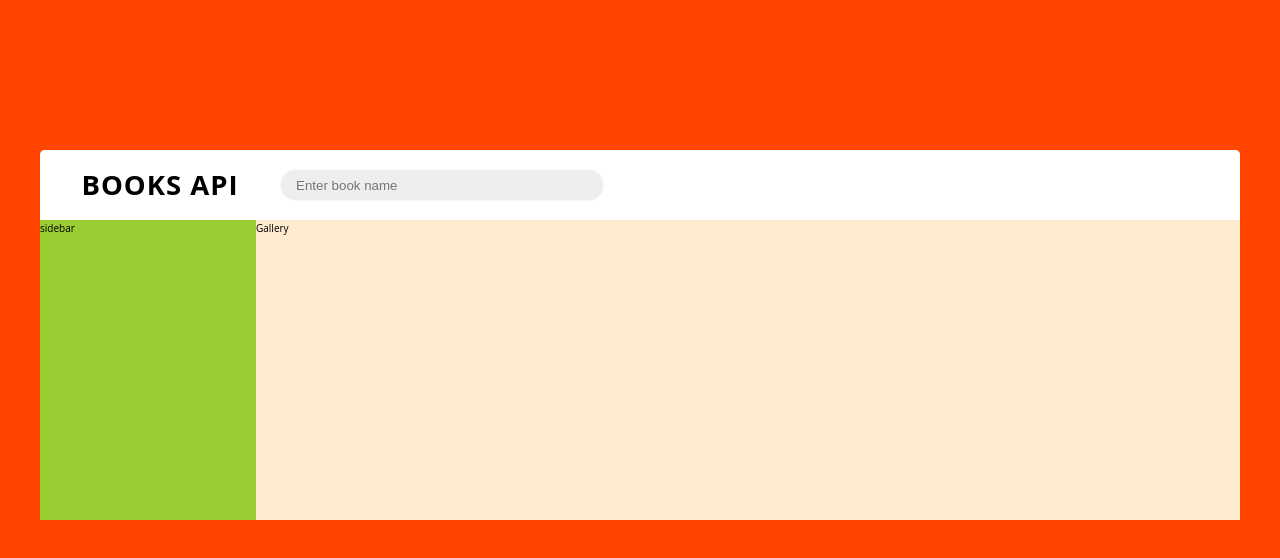
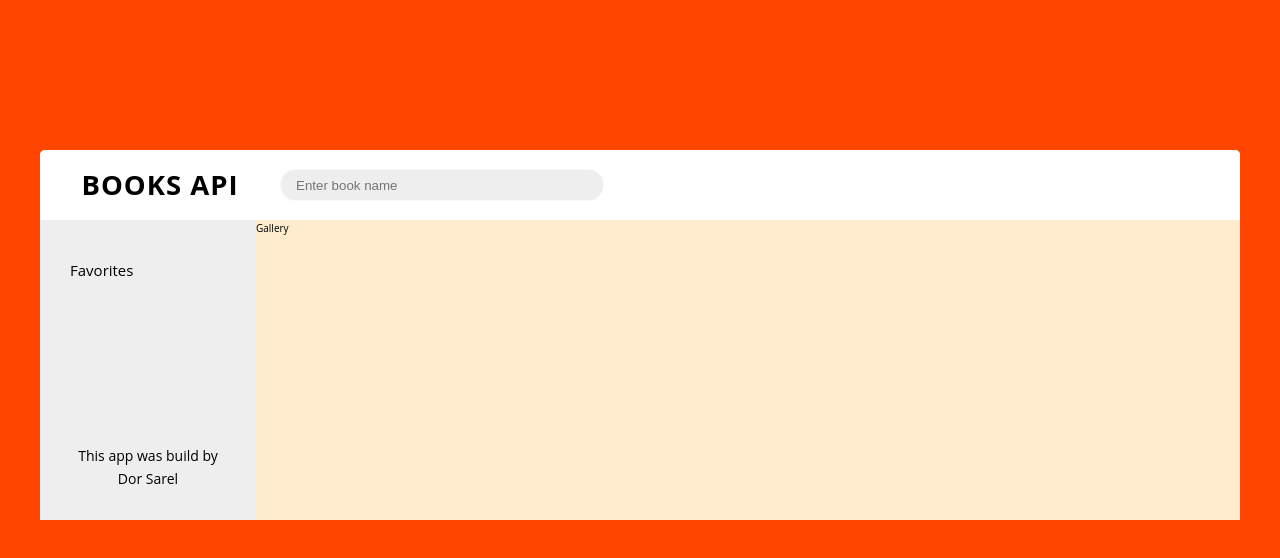
Before and after one commit to DorSarel/BookApi_React, a React (Create React App) app: page / in a window 1280 px wide. Shown: the top 558 px of the page. Built offline with nearby package versions, Linux system fonts and the light colour scheme.

Commit message:
Build Sidebar componenet & basic layout style

```diff
--- a/src/App.js
+++ b/src/App.js
@@ -1,14 +1,15 @@
 import React, { Component } from 'react';
 import { Layout } from './container/Layout';
 import { Header } from './components/Header';
+import { Sidebar } from './components/Sidebar';
 
 export class App extends Component {
   render() {
     return (
-      <Layout>
+      <Layout name='content'>
         <Header />
         <main className='content'>
-          <nav className='sidebar'>sidebar</nav>
+          <Sidebar />
           <div className='gallery'>Gallery</div>
         </main>
       </Layout>
--- /dev/null
+++ b/src/components/Sidebar/index.js
@@ -0,0 +1,15 @@
+import React from 'react';
+import './style.scss';
+
+export const Sidebar = () => (
+  <nav className='sidebar'>
+    <ul className='sidebar__list'>
+      <li className='sidebar__item'>
+        <a href='#' className='sidebar__link'>
+          Favorites
+        </a>
+      </li>
+    </ul>
+    <p className='copyright'>This app was build by Dor Sarel</p>
+  </nav>
+);
--- /dev/null
+++ b/src/components/Sidebar/style.scss
@@ -0,0 +1,48 @@
+.sidebar {
+  flex: 0 0 18%;
+  display: flex;
+  flex-direction: column;
+  justify-content: space-between;
+
+  &__list {
+    margin-top: 2.25rem;
+    list-style: none;
+  }
+
+  &__item {
+    position: relative;
+  }
+
+  &__item::after {
+    content: '';
+    position: absolute;
+    bottom: 0;
+    left: 0;
+    width: 100%;
+    height: 3px;
+    background-color: yellow;
+    transform: scaleX(0);
+    transform-origin: left;
+    transition: transform 0.2s, background-color 0.4s 0.2s;
+  }
+
+  &__item:hover::after {
+    transform: scaleX(1);
+    background-color: blue;
+  }
+
+  &__link:link,
+  &__link:visited {
+    font-size: 1.5rem;
+    text-decoration: none;
+    color: #000;
+    padding: 1.5rem 3rem;
+    display: block;
+  }
+}
+
+.copyright {
+  padding: 3rem;
+  font-size: 1.4rem;
+  text-align: center;
+}
--- a/src/container/Layout/style.scss
+++ b/src/container/Layout/style.scss
@@ -9,12 +9,7 @@
 
 .content {
   display: flex;
-  min-height: 30rem;
-}
-
-.sidebar {
-  background-color: yellowgreen;
-  flex: 0 0 18%;
+  min-height: 30rem; // For Test
 }
 
 .gallery {
```
